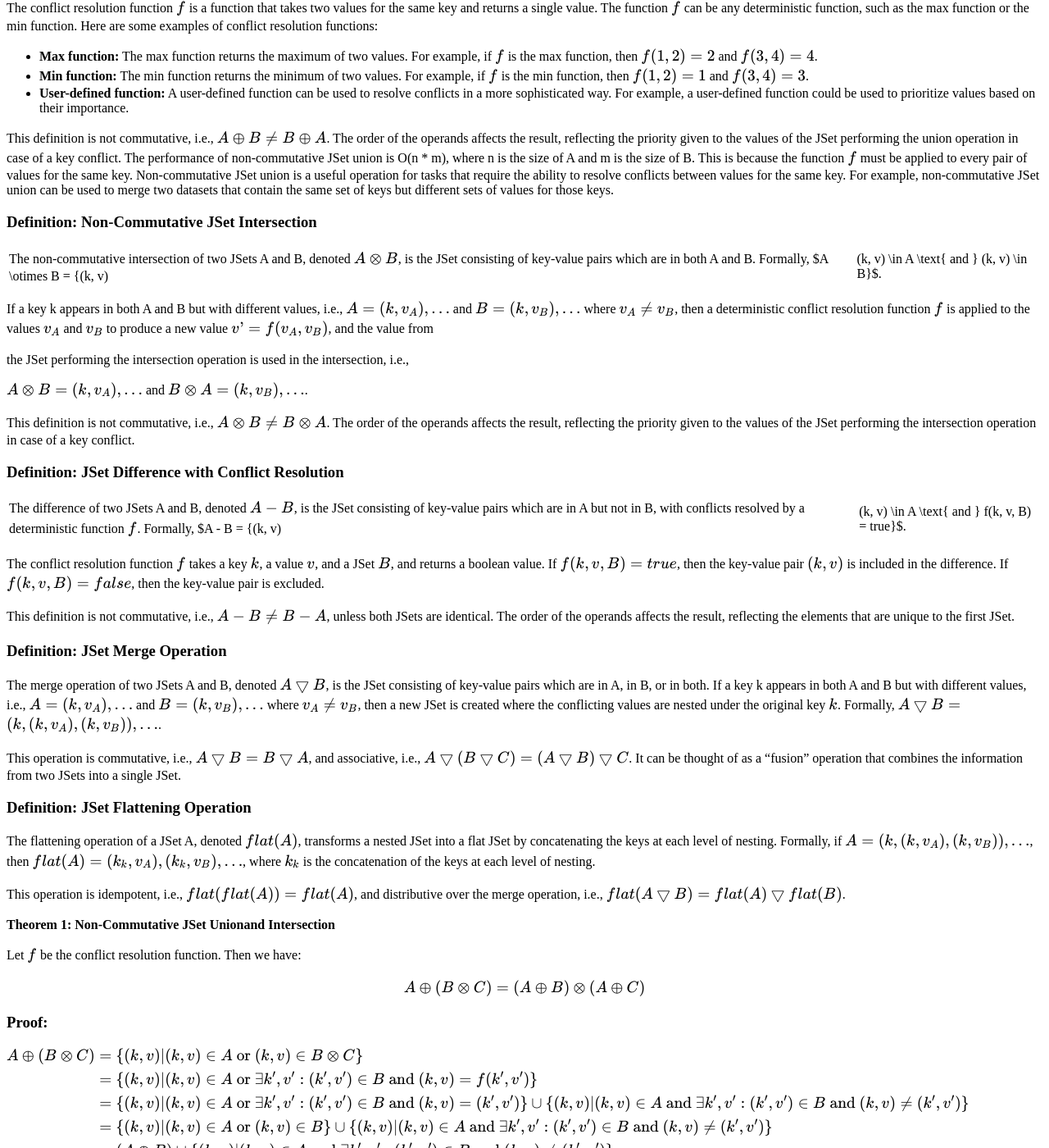
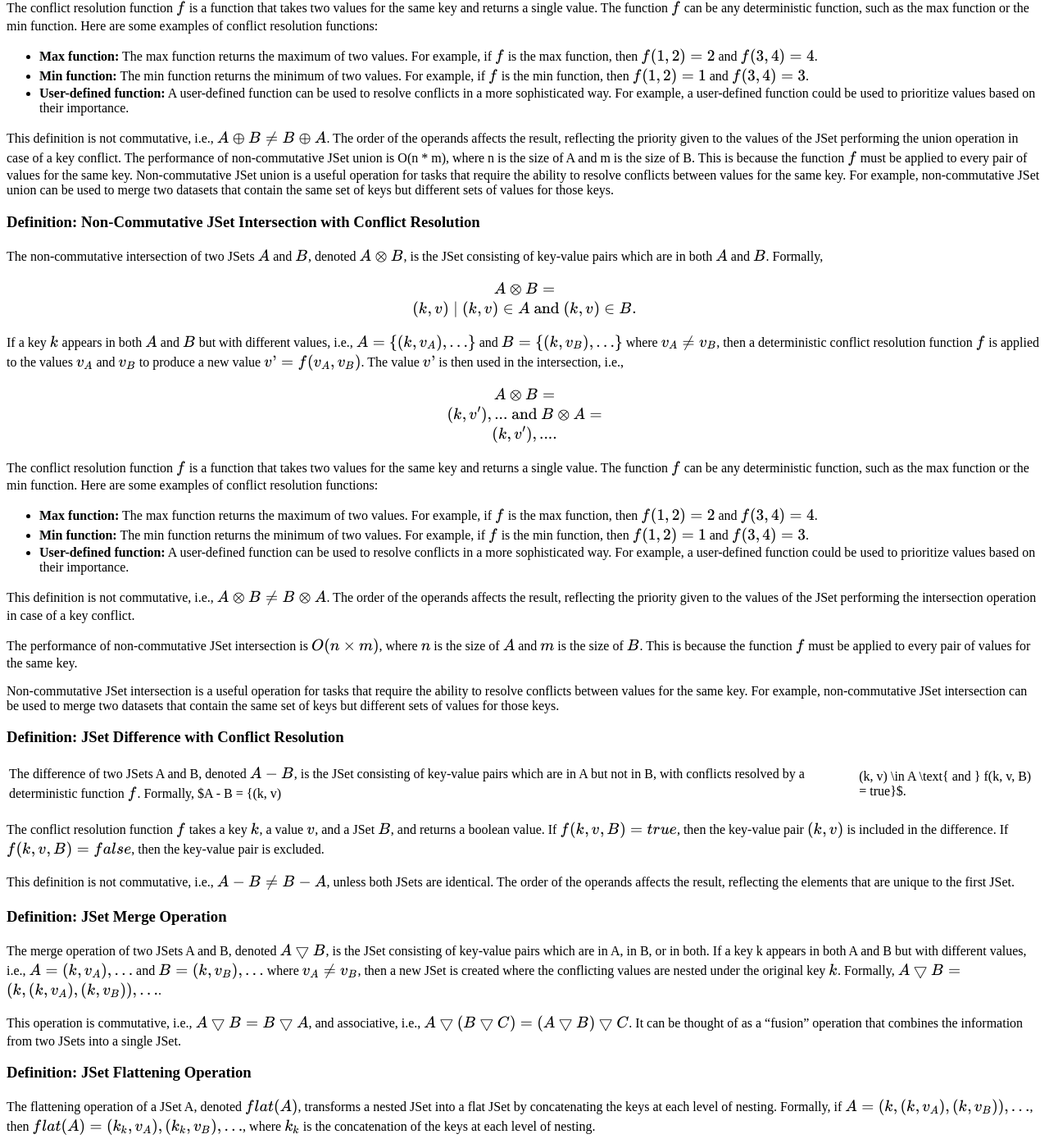
Before and after one commit to s-holness/s-holness.github.io, a Jekyll site: the page built from JsetFramework.md, in a window 1280 px wide and 1400 px high, scrolled down 801 px. Shown: the whole window at 82% size. Built offline with Jekyll 4.4.1, drawn with Linux system fonts in a browser that asks for light colours.

Commit message:
Update JsetFramework.md

```diff
--- a/JsetFramework.md
+++ b/JsetFramework.md
@@ -44,17 +44,27 @@ The conflict resolution function $f$ is a function that takes two values for the
 
 This definition is not commutative, i.e., $A \oplus B \neq B \oplus A$. The order of the operands affects the result, reflecting the priority given to the values of the JSet performing the union operation in case of a key conflict. The performance of non-commutative JSet union is O(n * m), where n is the size of A and m is the size of B. This is because the function $f$ must be applied to every pair of values for the same key. Non-commutative JSet union is a useful operation for tasks that require the ability to resolve conflicts between values for the same key. For example, non-commutative JSet union can be used to merge two datasets that contain the same set of keys but different sets of values for those keys.
 
-### Definition: Non-Commutative JSet Intersection
+### Definition: Non-Commutative JSet Intersection with Conflict Resolution
 
-The non-commutative intersection of two JSets A and B, denoted $A \otimes B$, is the JSet consisting of key-value pairs which are in both A and B. Formally, $A \otimes B = \{(k, v) | (k, v) \in A \text{ and } (k, v) \in B\}$.
+The non-commutative intersection of two JSets $A$ and $B$, denoted $A \otimes B$, is the JSet consisting of key-value pairs which are in both $A$ and $B$. Formally,
 
-If a key k appears in both A and B but with different values, i.e., $A = \{(k, v_A), ...\}$ and $B = \{(k, v_B), ...\}$ where $v_A \neq v_B$, then a deterministic conflict resolution function $f$ is applied to the values $v_A$ and $v_B$ to produce a new value $v' = f(v_A, v_B)$, and the value from
+$$A \otimes B = \\{(k, v) \mid (k, v) \in A \text{ and } (k, v) \in B\\}.$$
 
-the JSet performing the intersection operation is used in the intersection, i.e.,
+If a key $k$ appears in both $A$ and $B$ but with different values, i.e., $A = \\{(k, v_A), ...\\}$ and $B = \\{(k, v_B), ...\\}$ where $v_A \neq v_B$, then a deterministic conflict resolution function $f$ is applied to the values $v_A$ and $v_B$ to produce a new value $v' = f(v_A, v_B)$. The value $v'$ is then used in the intersection, i.e.,
 
-$A \otimes B = \{(k, v_A), ...\}$ and $B \otimes A = \{(k, v_B), ...\}$.
+$$A \otimes B = \\{(k, v'), ...\\} \text{ and } B \otimes A = \\{(k, v'), ...\\}.$$
+
+The conflict resolution function $f$ is a function that takes two values for the same key and returns a single value. The function $f$ can be any deterministic function, such as the max function or the min function. Here are some examples of conflict resolution functions:
+
+* **Max function:** The max function returns the maximum of two values. For example, if $f$ is the max function, then $f(1, 2) = 2$ and $f(3, 4) = 4$.
+* **Min function:** The min function returns the minimum of two values. For example, if $f$ is the min function, then $f(1, 2) = 1$ and $f(3, 4) = 3$.
+* **User-defined function:** A user-defined function can be used to resolve conflicts in a more sophisticated way. For example, a user-defined function could be used to prioritize values based on their importance.
 
 This definition is not commutative, i.e., $A \otimes B \neq B \otimes A$. The order of the operands affects the result, reflecting the priority given to the values of the JSet performing the intersection operation in case of a key conflict.
+
+The performance of non-commutative JSet intersection is $O(n \times m)$, where $n$ is the size of $A$ and $m$ is the size of $B$. This is because the function $f$ must be applied to every pair of values for the same key.
+
+Non-commutative JSet intersection is a useful operation for tasks that require the ability to resolve conflicts between values for the same key. For example, non-commutative JSet intersection can be used to merge two datasets that contain the same set of keys but different sets of values for those keys.
 
 ### Definition: JSet Difference with Conflict Resolution
 
```
